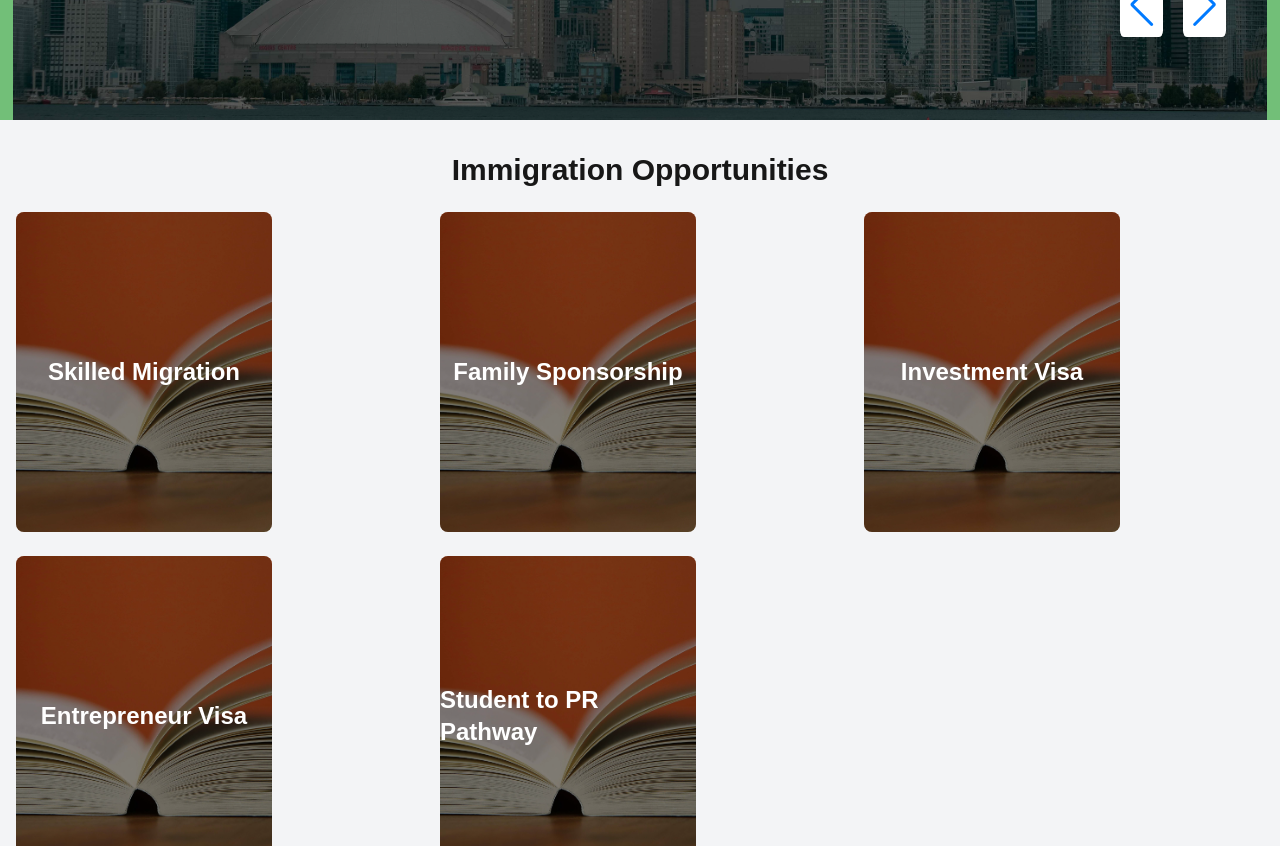
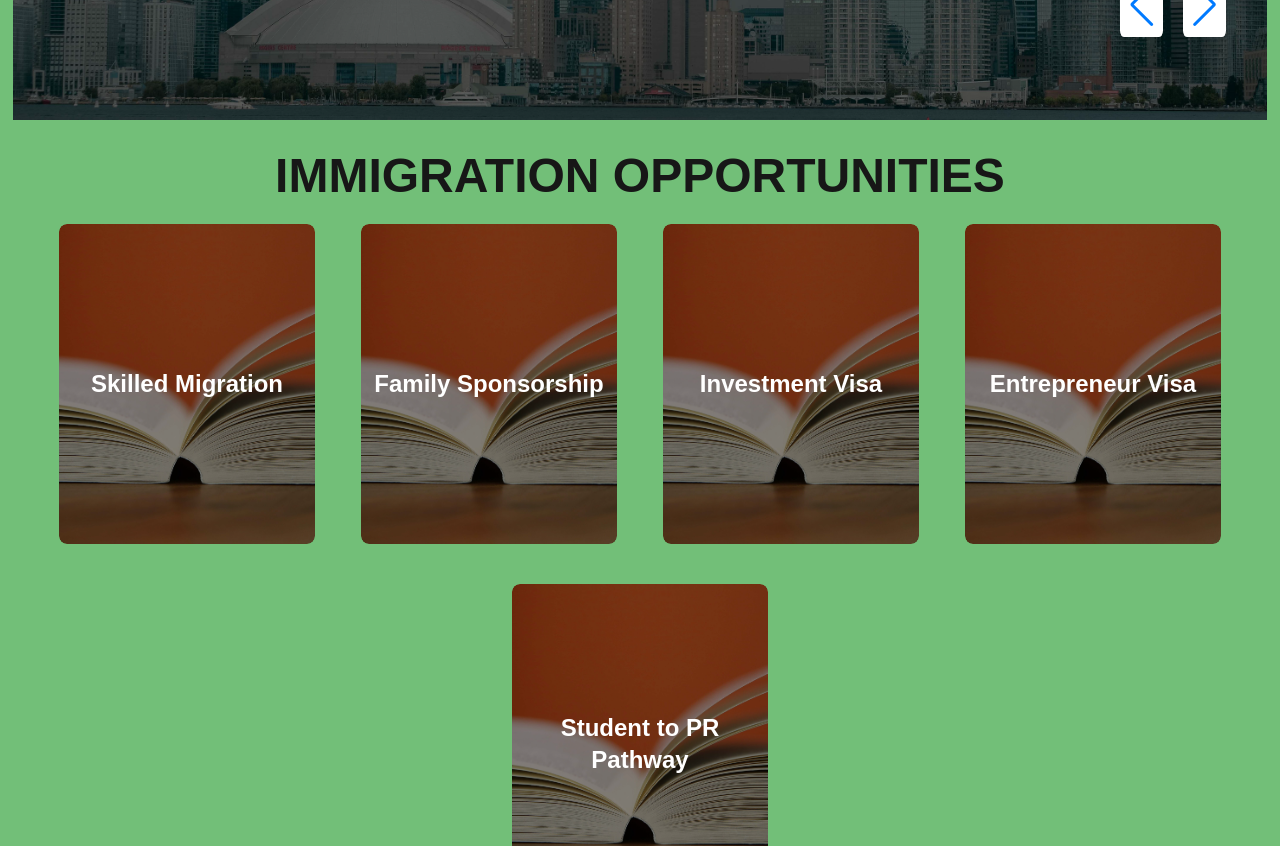
Before and after one commit to xnafi/worldpass-solutions, a Next.js app: page /home in a window 1280 px wide. Shown: the part 680-1526 px from the top of the page. Built offline with nearby package versions, Linux system fonts and the light colour scheme; what react-locomotive-scroll would draw is missing.

Commit message:
immigration section done

```diff
--- /dev/null
+++ b/src/components/view/CardWithZoom/CardWithZoom.tsx
@@ -0,0 +1,27 @@
+import Image from "next/image";
+const CardWithZoom = ({
+  name,
+  imageSrc,
+}: {
+  name: string;
+  imageSrc: string;
+}) => {
+  return (
+    <div className="relative w-64 h-80 overflow-hidden rounded-lg cursor-pointer group">
+      <div className="absolute inset-0 transition-transform duration-500 ease-out transform group-hover:scale-110">
+        <Image
+          src={imageSrc}
+          alt={name}
+          layout="fill"
+          objectFit="cover"
+          className="rounded-lg"
+        />
+      </div>
+      <div className="absolute inset-0 flex items-center justify-center bg-black bg-opacity-40">
+        <p className="text-white text-2xl font-semibold">{name}</p>
+      </div>
+    </div>
+  );
+};
+
+export default CardWithZoom;
--- a/src/components/view/ImmigrationOpportunities/ImmigrationOpportunities.tsx
+++ b/src/components/view/ImmigrationOpportunities/ImmigrationOpportunities.tsx
@@ -1,44 +1,31 @@
-"use client";
-import Link from "next/link";
-import Image from "next/image";
+'use client'
 import immigrationOpportunitiesData from "@/data/immigrationOpportunitiesData";
-import { motion } from "framer-motion";
+import CardWithZoom from "../CardWithZoom/CardWithZoom";
+import { useRouter } from "next/navigation";
 
 const ImmigrationOpportunities = () => {
+  const router = useRouter();
   return (
     <section
-      className="immigration-opportunities-section py-8 px-4 bg-gray-100"
+      className="immigration-opportunities-section py-8 px-4 max-w-[1200px] mx-auto"
       data-scroll-section
     >
-      <h2 className="text-3xl font-bold text-center mb-6">
+      <h2 className="headings font-bold text-center mb-6">
         Immigration Opportunities
       </h2>
-      <div className="opportunity-cards grid grid-cols-1 md:grid-cols-2 lg:grid-cols-3 gap-6">
+      <div className="flex flex-col md:flex-row gap-10 flex-wrap justify-around items-center">
         {immigrationOpportunitiesData?.map((opportunity) => (
-          <motion.div
+          <div
             key={opportunity.id}
             className="relative w-64 h-80 overflow-hidden rounded-lg cursor-pointer"
-            whileHover={{ scale: 1.05 }}
           >
-            <motion.div
-              className="absolute inset-0"
-              whileHover={{ scale: 1.1 }}
-              transition={{ duration: 0.5 }}
-            >
-              <Image
-                src={opportunity?.image}
-                alt="image"
-                layout="fill"
-                objectFit="cover"
-                className="transition-transform duration-500"
+            <button type="button" onClick={() => router.push(opportunity?.action?.link)}>
+              <CardWithZoom
+                name={opportunity.title}
+                imageSrc={opportunity.image}
               />
-            </motion.div>
-            <div className="absolute inset-0 flex items-center justify-center bg-black bg-opacity-40">
-              <p className="text-white text-2xl font-semibold">
-                {opportunity.title}
-              </p>
-            </div>
-          </motion.div>
+            </button>
+          </div>
         ))}
       </div>
     </section>
```
